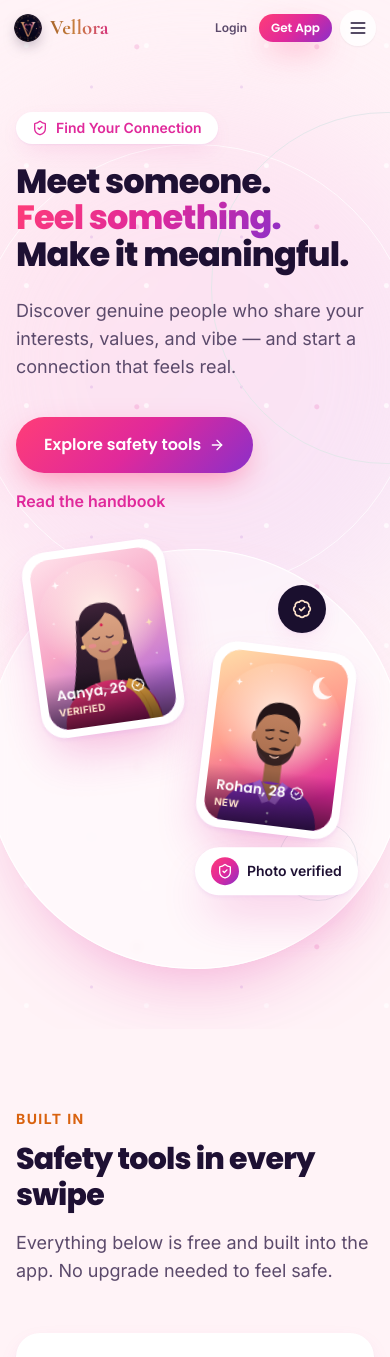
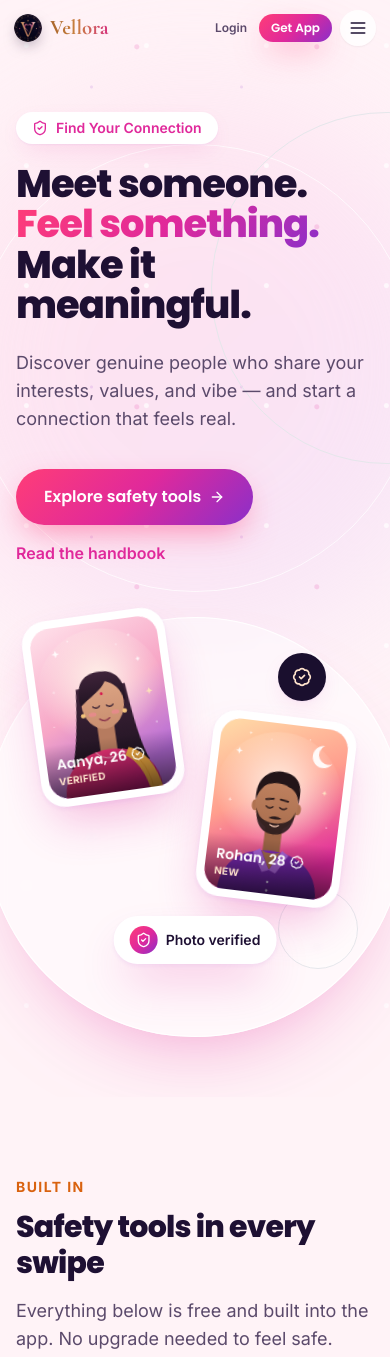
Before and after one commit to suhtechpvtltdbuisness-collab/datingapp-landingpage, a Next.js app: page /safety in a window 390 px wide. Shown: the top 1357 px of the page. Built offline with nearby package versions, Linux system fonts and the light colour scheme.

Commit message:
make the application responsive for mobile

```diff
--- a/src/app/(site)/safety/components/CampaignCard.tsx
+++ b/src/app/(site)/safety/components/CampaignCard.tsx
@@ -14,7 +14,7 @@ export default function CampaignCard({ campaign, scale, opacity }: Props) {
   return (
     <motion.article
       style={{ scale, opacity }}
-      className="group flex w-[82vw] max-w-[380px] shrink-0 snap-center flex-col overflow-hidden rounded-card bg-white shadow-card md:w-auto md:max-w-none"
+      className="group flex w-[82vw] max-w-[380px] shrink-0 snap-center flex-col overflow-hidden rounded-card bg-white shadow-card md:w-[360px] md:max-w-none lg:w-auto"
     >
       <div className={`relative aspect-[16/10] overflow-hidden bg-gradient-to-br ${campaign.art}`}>
         <Image
@@ -22,7 +22,7 @@ export default function CampaignCard({ campaign, scale, opacity }: Props) {
           alt={campaign.imageAlt}
           fill
           unoptimized
-          sizes="(min-width: 768px) 33vw, 82vw"
+          sizes="(min-width: 1024px) 33vw, 360px"
           className="object-cover transition-transform duration-700 ease-out group-hover:scale-[1.04]"
         />
         <span className="absolute left-4 top-4 rounded-full bg-white/90 px-3 py-1 text-xs font-bold uppercase tracking-wide text-brand-magenta">
--- a/src/app/(site)/safety/components/CampaignCarousel.tsx
+++ b/src/app/(site)/safety/components/CampaignCarousel.tsx
@@ -44,7 +44,7 @@ export default function CampaignCarousel() {
       });
       setActive(best);
       springs.forEach((s, i) => {
-        const on = mq.matches || reduce || i === best; // desktop grid: all cards full size
+        const on = mq.matches || reduce || i === best; // tablet/desktop: several cards visible, so none are dimmed
         s.rawS.set(on ? 1 : 0.92);
         s.rawO.set(on ? 1 : 0.6);
       });
@@ -65,7 +65,7 @@ export default function CampaignCarousel() {
       </div>
       <div
         ref={trackRef}
-        className="no-scrollbar mx-auto mt-10 flex max-w-6xl snap-x snap-mandatory gap-4 overflow-x-auto px-[9vw] pb-4 md:grid md:grid-cols-3 md:gap-6 md:overflow-visible md:px-6"
+        className="no-scrollbar mx-auto mt-10 flex max-w-6xl snap-x snap-mandatory gap-4 overflow-x-auto px-[9vw] pb-4 md:px-6 lg:grid lg:grid-cols-3 lg:gap-6 lg:overflow-visible lg:px-6"
         tabIndex={0}
         aria-label="Community initiatives, scroll horizontally"
       >
@@ -73,7 +73,7 @@ export default function CampaignCarousel() {
           <CampaignCard key={c.id} campaign={c} scale={springs[i].scale} opacity={springs[i].opacity} />
         ))}
       </div>
-      <div className="mt-4 flex justify-center gap-2 md:hidden" aria-hidden>
+      <div className="mt-4 flex justify-center gap-2 lg:hidden" aria-hidden>
         {campaigns.map((c, i) => (
           <span key={c.id} className={`h-2 rounded-full transition-all duration-500 ${i === active ? "w-6 bg-brand-gradient" : "w-2 bg-brand-magenta/25"}`} />
         ))}
--- a/src/app/(site)/safety/components/SafetyHero.tsx
+++ b/src/app/(site)/safety/components/SafetyHero.tsx
@@ -29,7 +29,7 @@ export default function SafetyHero() {
   const { ref, y } = useParallax<HTMLDivElement>(60);
 
   return (
-    <section id="top" className="relative isolate overflow-hidden px-4 pb-20 pt-28 sm:px-6 md:pb-28 md:pt-36">
+    <section id="top" className="relative isolate overflow-hidden px-4 pb-20 pt-28 sm:px-6 md:pb-24 md:pt-36 lg:pb-28">
       <div className="pointer-events-none absolute inset-0 -z-10" aria-hidden="true">
         <div className="absolute left-1/2 top-24 h-[34rem] w-[34rem] -translate-x-1/2 rounded-full bg-brand-gradient-soft opacity-60 blur-3xl" />
         <div className="absolute right-[8%] top-24 h-72 w-72 rounded-full bg-brand-magenta/15 blur-3xl" />
@@ -37,7 +37,7 @@ export default function SafetyHero() {
         <div className="absolute inset-x-0 top-0 h-full bg-[radial-gradient(circle_at_22%_38%,rgba(255,255,255,0.95)_0_2px,transparent_3px),radial-gradient(circle_at_76%_26%,rgba(224,41,155,0.22)_0_2px,transparent_3px),radial-gradient(circle_at_61%_58%,rgba(139,47,201,0.18)_0_1px,transparent_2px)] bg-[length:120px_120px,180px_180px,150px_150px] opacity-70" />
         <div className="absolute left-1/2 top-36 h-[28rem] w-[28rem] -translate-x-1/2 rounded-full border border-white/70" />
         <div className="absolute left-[54%] top-28 h-[22rem] w-[22rem] rounded-full border border-brand-pink/15" />
-        <div className="absolute left-[8%] top-72 hidden h-24 w-24 rotate-12 rounded-[2rem] border border-white/80 bg-white/35 shadow-card backdrop-blur-sm md:block" />
+        <div className="absolute left-[8%] top-72 hidden h-24 w-24 rotate-12 rounded-[2rem] border border-white/80 bg-white/35 shadow-card backdrop-blur-sm lg:block" />
       </div>
 
       <motion.div
@@ -45,13 +45,13 @@ export default function SafetyHero() {
         initial={{ opacity: 0, scale: 0.92, rotate: -8 }}
         animate={{ opacity: 1, scale: 1, rotate: -8 }}
         transition={{ duration: 1.1, ease: EASE, delay: 0.35 }}
-        className="pointer-events-none absolute right-[12%] top-36 -z-10 hidden h-20 w-20 rounded-[1.75rem] bg-white/60 shadow-card backdrop-blur-md md:block"
+        className="pointer-events-none absolute right-[12%] top-36 -z-10 hidden h-20 w-20 rounded-[1.75rem] bg-white/60 shadow-card backdrop-blur-md lg:block"
       >
         <div className="absolute left-1/2 top-1/2 h-9 w-9 -translate-x-1/2 -translate-y-1/2 rounded-full border-2 border-brand-magenta/40" />
         <ShieldCheck className="absolute left-1/2 top-1/2 h-5 w-5 -translate-x-1/2 -translate-y-1/2 text-brand-magenta" />
       </motion.div>
 
-      <div className="mx-auto grid max-w-6xl items-center gap-14 md:grid-cols-2">
+      <div className="mx-auto grid max-w-6xl items-center gap-12 lg:grid-cols-2 lg:gap-14">
         <div>
           <motion.p
             initial={{ opacity: 0, y: 12 }}
@@ -61,9 +61,9 @@ export default function SafetyHero() {
           >
             <ShieldCheck className="h-4 w-4" aria-hidden /> Find Your Connection
           </motion.p>
-          <h1 className="font-display text-[2.1rem] sm:text-5xl md:text-6xl font-extrabold leading-[1.08] tracking-tight text-brand-ink">
+          <h1 className="font-display text-[2.1rem] font-extrabold leading-[1.05] tracking-tight text-brand-ink min-[360px]:text-[2.4rem] min-[400px]:text-[2.6rem] sm:text-6xl lg:text-[3.25rem] xl:text-6xl">
             {headline.map((word, i) => (
-              <span key={i} className="-mb-[0.2em] inline-block overflow-hidden pb-[0.2em] align-bottom">
+              <span key={i} className="-mb-[0.2em] block overflow-hidden pb-[0.2em]">
                 <motion.span
                   className={`inline-block ${i === 1 ? "-mb-[0.2em] bg-brand-gradient bg-clip-text pb-[0.2em] text-transparent" : ""}`}
                   initial={{ y: "110%", opacity: 0 }}
@@ -80,7 +80,7 @@ export default function SafetyHero() {
             initial={{ opacity: 0, y: 16 }}
             animate={{ opacity: 1, y: 0 }}
             transition={{ duration: 0.9, ease: EASE, delay: 0.6 }}
-            className="mt-6 max-w-md text-lg text-brand-ink-soft"
+            className="mt-6 max-w-md text-lg text-brand-ink-soft md:max-w-xl lg:max-w-md"
           >
             Discover genuine people who share your interests, values, and vibe — and start a connection that feels real.
           </motion.p>
@@ -99,7 +99,7 @@ export default function SafetyHero() {
           </motion.div>
         </div>
 
-        <div ref={ref} className="relative mx-auto h-[380px] w-full max-w-[360px] sm:h-[440px] sm:max-w-[410px]" aria-hidden="true">
+        <div ref={ref} className="relative mx-auto mt-6 h-[380px] w-full max-w-[360px] lg:mt-0 sm:h-[440px] sm:max-w-[410px]" aria-hidden="true">
           <div className="absolute left-1/2 top-1/2 h-[420px] w-[420px] -translate-x-1/2 -translate-y-1/2 rounded-full bg-white/45 shadow-[inset_0_0_0_1px_rgba(255,255,255,0.9),0_40px_90px_-55px_rgba(224,41,155,0.65)] backdrop-blur-sm" />
           <div className="absolute left-8 top-8 h-14 w-14 rounded-full border border-brand-pink/20 bg-white/50" />
           <div className="absolute bottom-12 right-4 h-20 w-20 rounded-full border border-brand-purple/20 bg-white/40" />
@@ -122,7 +122,8 @@ export default function SafetyHero() {
                 initial={{ opacity: 0, y: 20 }}
                 animate={{ opacity: 1, y: 0 }}
                 transition={{ duration: 0.9, ease: EASE, delay: 0.9 }}
-                className="absolute bottom-2 left-1/2 flex -translate-x-1/2 items-center gap-2 whitespace-nowrap rounded-full bg-white px-4 py-2.5 text-sm font-semibold text-brand-ink shadow-card-hover"
+                style={{ x: "-50%" }}
+                className="absolute bottom-2 left-1/2 flex items-center gap-2 whitespace-nowrap rounded-full bg-white px-4 py-2.5 text-sm font-semibold text-brand-ink shadow-card-hover"
               >
                 <span className="grid h-7 w-7 place-items-center rounded-full bg-brand-gradient text-white">
                   <ShieldCheck className="h-4 w-4" />
```
